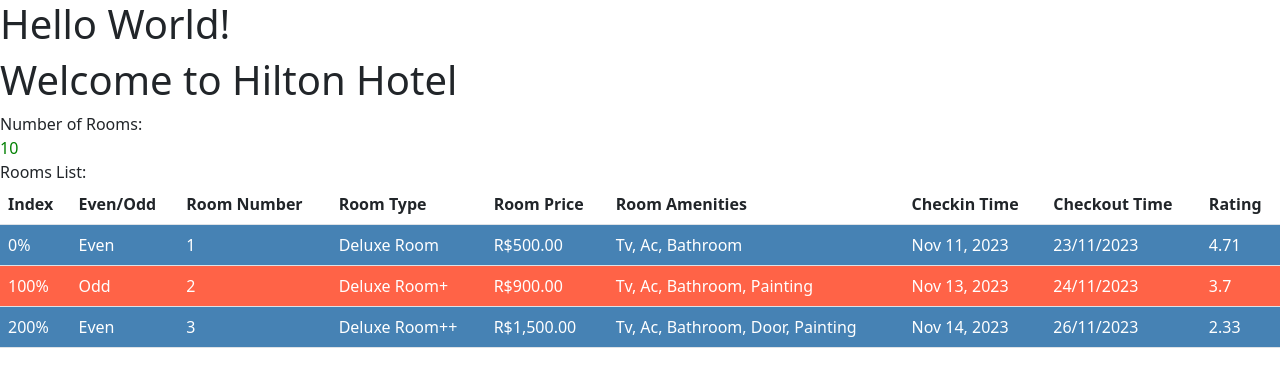
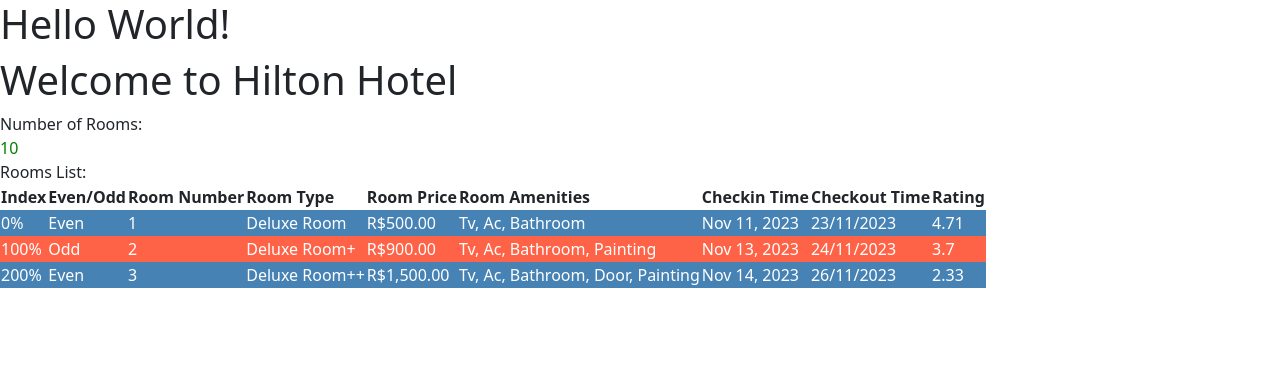
Before and after one commit to hhenriques1999/angular-learning, an Angular app in the folder hotelinventoryapp/: page / in a window 1280 px wide. Shown: the top 386 px of the page. Built offline with nearby package versions, Linux system fonts and the light colour scheme.

Commit message:
Remover styles

```diff
--- a/hotelinventoryapp/src/app/rooms/rooms.component.html
+++ b/hotelinventoryapp/src/app/rooms/rooms.component.html
@@ -12,7 +12,7 @@
 <div *ngIf="roomInfo.availableRooms > 0">
     Rooms List:
 
-    <table class="table table-hover">
+    <table>
         <thead>
             <tr>
                 <th>Index</th>
```
